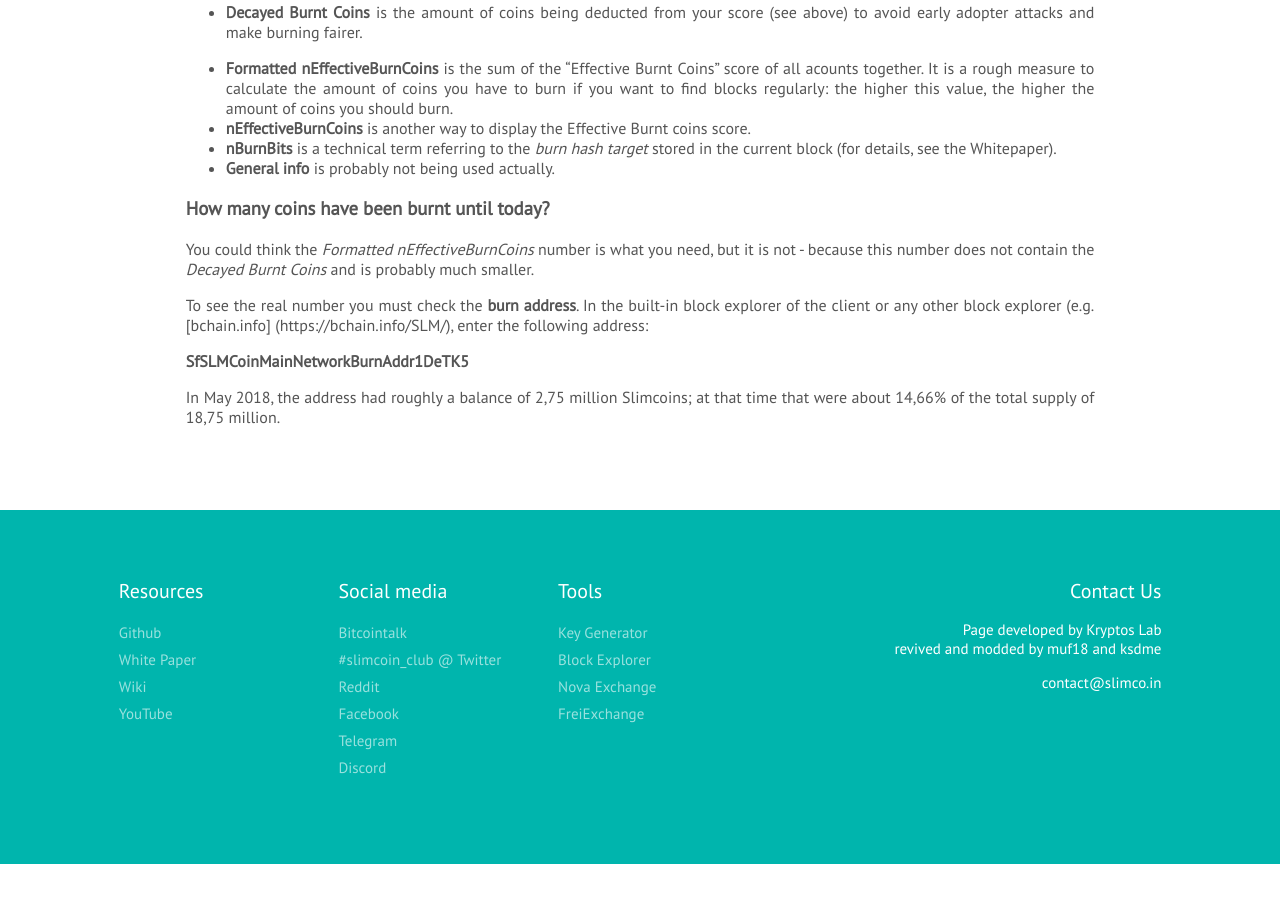
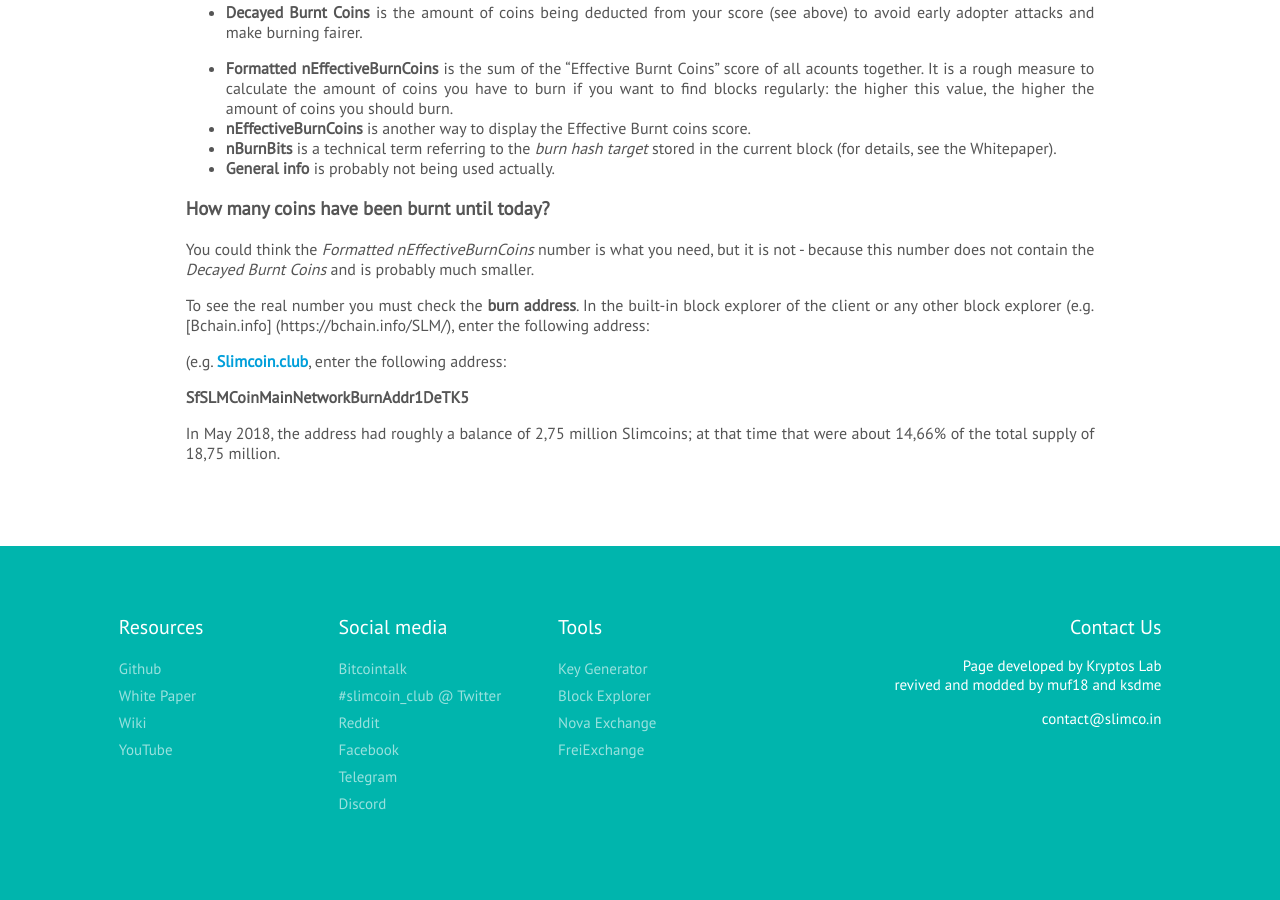
Before and after one commit to slimcoin-project/slimcoin-project.github.io, a Jekyll site: the page built from content/en/proof-of-burn-guide.md, in a window 1280 px wide and 900 px high, scrolled down 1703 px. Built offline with Jekyll 4.4.1, drawn with Linux system fonts in a browser that asks for light colours; some web fonts are replaced; before the commit the page ends 2567 px from its top, so only the background shows below that.

Commit message:
Update proof-of-burn-guide.md

```diff
--- a/content/en/proof-of-burn-guide.md
+++ b/content/en/proof-of-burn-guide.md
@@ -79,7 +79,9 @@ You get the following indicators:
 
 You could think the *Formatted nEffectiveBurnCoins* number is what you need, but it is not - because this number does not contain the *Decayed Burnt Coins* and is probably much smaller.
 
-To see the real number you must check the **burn address**. In the built-in block explorer of the client or any other block explorer (e.g. [bchain.info] (https://bchain.info/SLM/), enter the following address:
+To see the real number you must check the **burn address**. In the built-in block explorer of the client or any other block explorer (e.g. [Bchain.info] (https://bchain.info/SLM/), enter the following address:
+
+(e.g. [Slimcoin.club](http://www.slimcoin.club/#blkexp), enter the following address:
 
 **SfSLMCoinMainNetworkBurnAddr1DeTK5**
 
```
